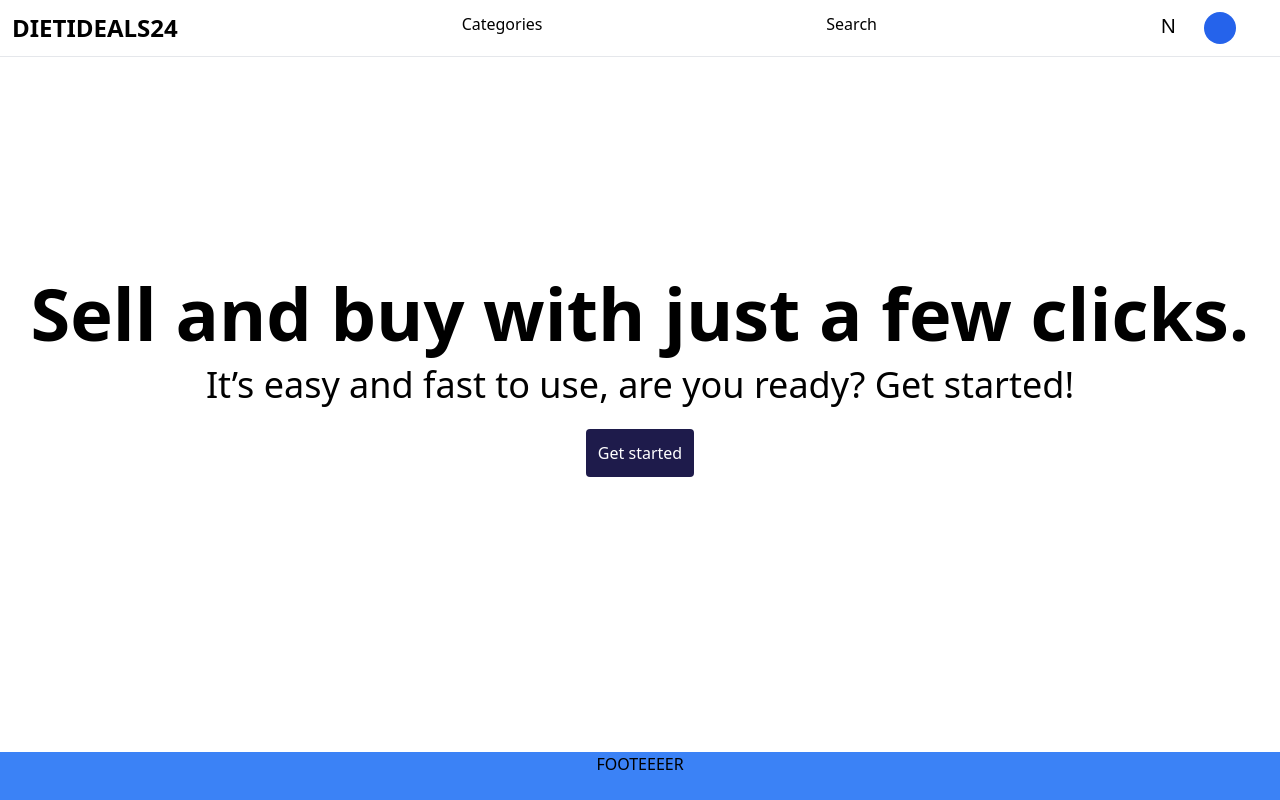
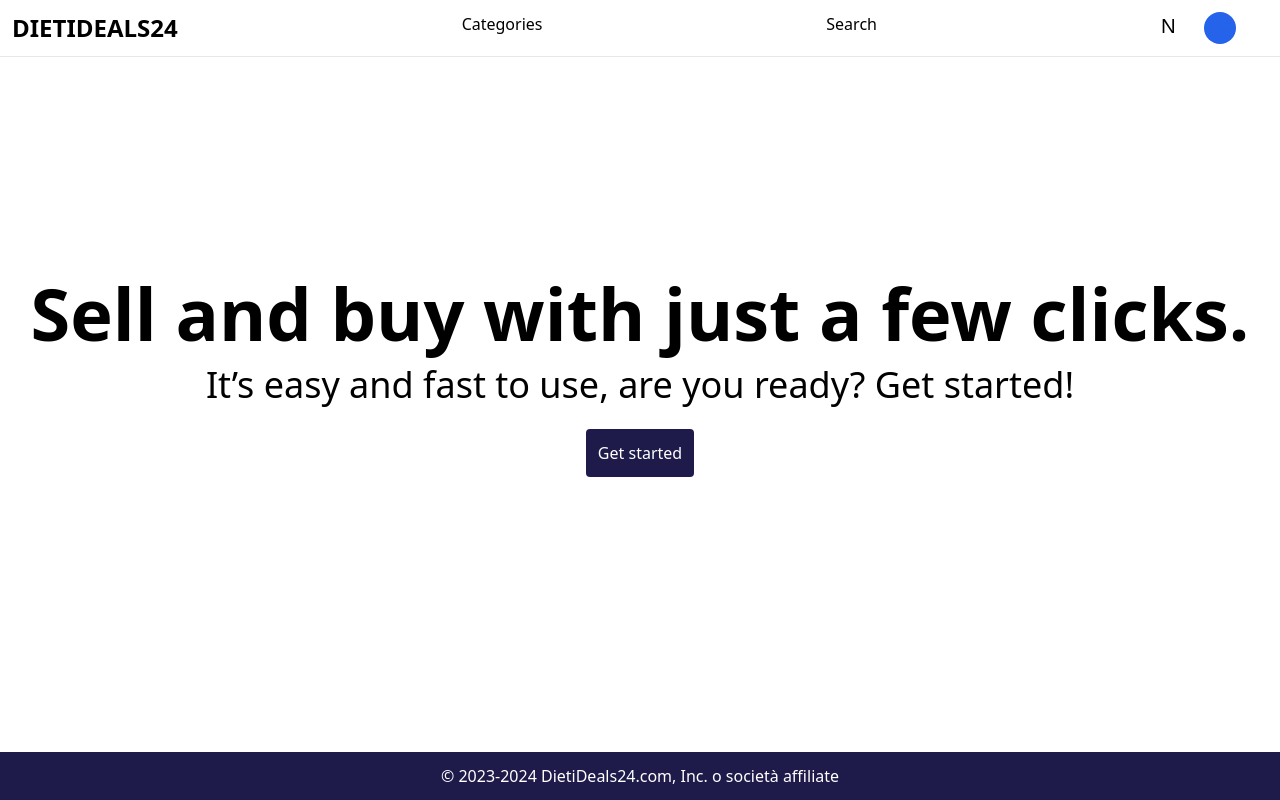
Before and after one commit to Graffioh/dietideals24ucm, a Next.js app: page /get-started in a window 1280 px wide. Built offline with nearby package versions, Linux system fonts and the light colour scheme.

Commit message:
Modify footer

```diff
--- a/app/components/footer.js
+++ b/app/components/footer.js
@@ -1,7 +1,7 @@
 export default function Footer() {
   return (
-    <footer className="h-12 flex justify-center bg-blue-500">
-      <div>FOOTEEEER</div>
+    <footer className="text-white h-12 flex justify-center bg-indigo-950">
+      <div className="mt-3">© 2023-2024 DietiDeals24.com, Inc. o società affiliate</div>
     </footer>
   );
 }
--- a/app/get-started/layout.js
+++ b/app/get-started/layout.js
@@ -14,7 +14,7 @@ export default function HomeLayout({ children}) {
   return (
     <div className="relative flex min-h-screen flex-col">
       <Header headerType={"headerLoggedFull"} />
-      <main className="flex-1">{children}</main>
+  <main className="flex-1">{children}</main>
       <Footer />
     </div>
   );
--- a/app/get-started/page.js
+++ b/app/get-started/page.js
@@ -10,9 +10,11 @@ export default function GetStartedPage() {
         <div className="mb-4 text-4xl">
           <p>It’s easy and fast to use, are you ready? Get started!</p>
       </div>
+      <Link href="/login">
       <div className="mt-2 bg-indigo-950 text-white rounded p-3">
-            <button href="/auth/login">Get started</button>
+            Get started
       </div>
+      </Link>
       </div>
     </>
   );
```
